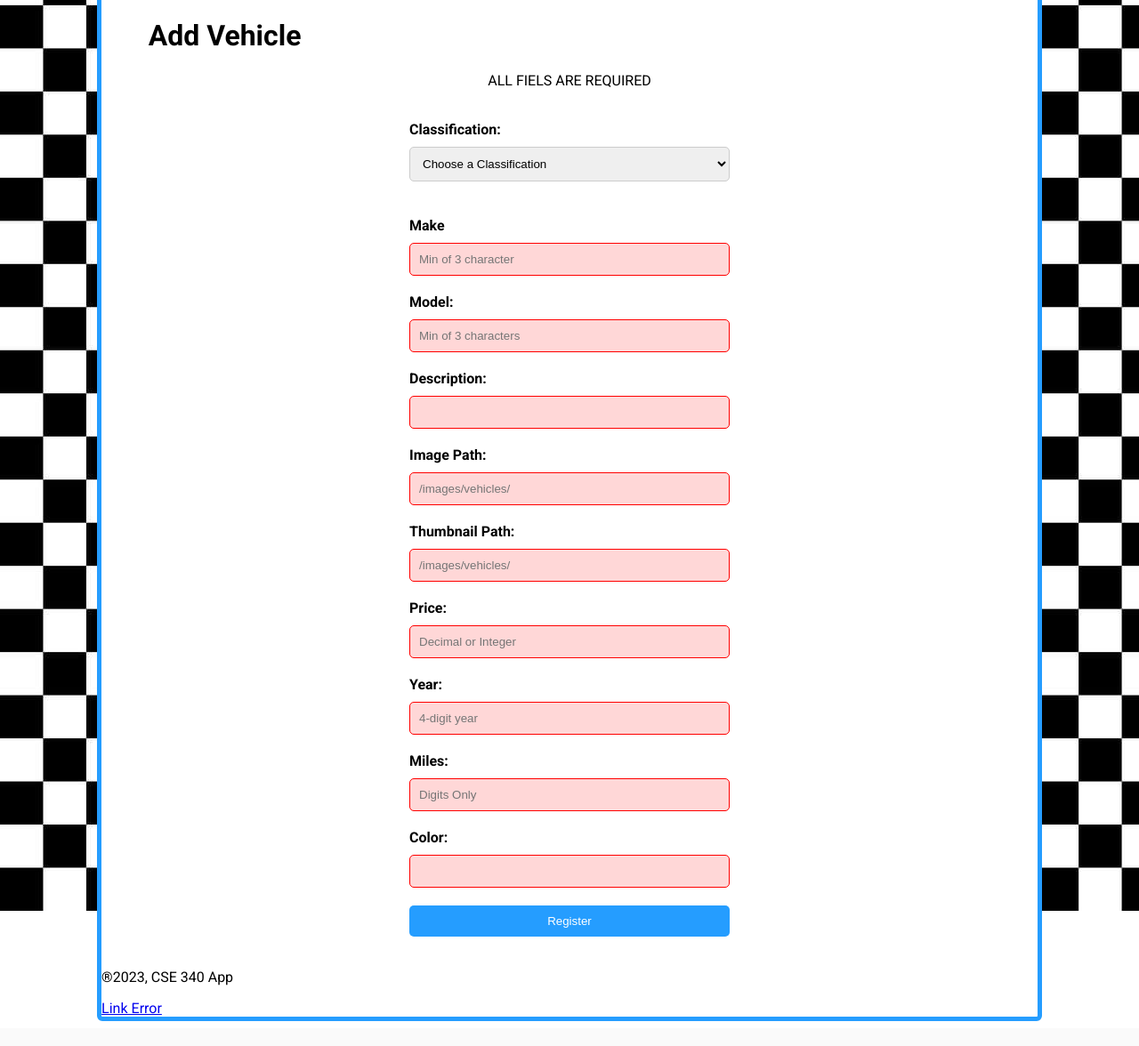
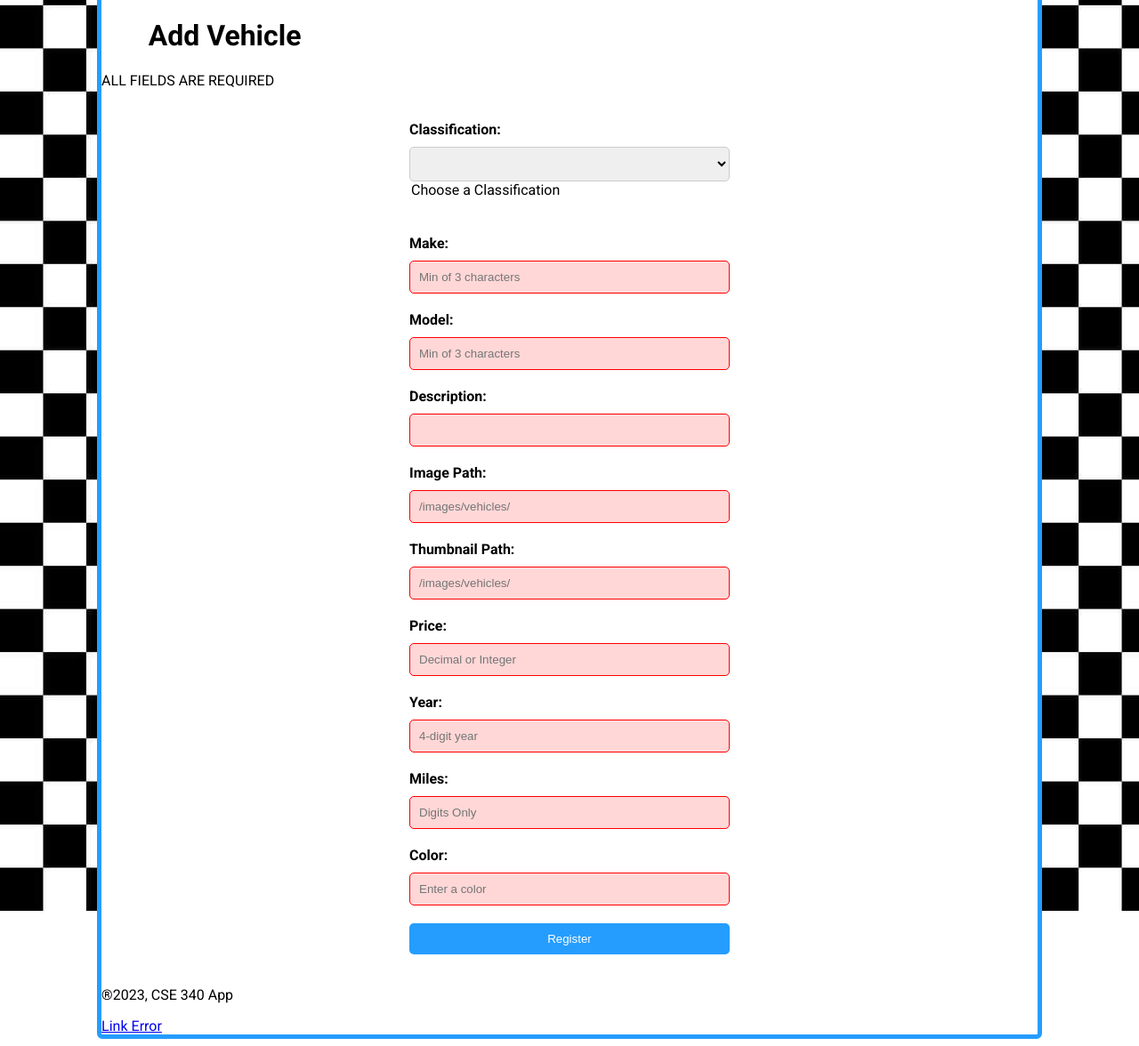
Before and after one commit to jonathanhost/cse340, a Node server app: page /inv/add-vehicle in a window 1280 px wide. Shown: the part 188-1364 px from the top of the page at 89% size. Before the commit the page ends 1336 px from the top, so only its background shows below. Run offline with Node 20, Linux system fonts and the light colour scheme; data that the repository does not hold is empty; some libraries are stand-ins or nearby versions.

Commit message:
fixed html

```diff
--- a/views/inventory/add-vehicle.ejs
+++ b/views/inventory/add-vehicle.ejs
@@ -12,52 +12,64 @@
         <% }) %>
       </ul>
     <% } %>
-<span><p>ALL FIELS ARE REQUIRED</p></span>
+    <p>ALL FIELDS ARE REQUIRED</p>
     <div class="add-vehicle">
         <div class="form-container">
           <form action="/inv/add-vehicle" method="POST" class="registerform-">
             <div class="form-group">
                 <label for="classification">Classification:</label>
                 <div class="form-group">
+                    <select id="classification" name="classification" required>
                         <%- classes %>
+                    </select>
                 </div>
             </div>
+
             <div class="form-group">
-                <label for="inv_make">Make</label>
-                <input type="text" id="inv_make" name="inv_make" required placeholder="Min of 3 character">
+                <label for="inv_make">Make:</label>
+                <input type="text" id="inv_make" name="inv_make" required placeholder="Min of 3 characters">
             </div>
+
             <div class="form-group">
                 <label for="inv_model">Model:</label>
                 <input type="text" id="inv_model" name="inv_model" required placeholder="Min of 3 characters">
             </div>
+
             <div class="form-group">
                 <label for="inv_description">Description:</label>
-              <input type="text" id="inv_description" name="inv_description"  required  >
+                <input type="text" id="inv_description" name="inv_description" required>
             </div>
+
             <div class="form-group">
                 <label for="inv_image">Image Path:</label>
-                <input type="text" id="inv_image" name="inv_image"  required placeholder="/images/vehicles/">
+                <input type="text" id="inv_image" name="inv_image" required placeholder="/images/vehicles/">
             </div>
+
             <div class="form-group">
                 <label for="inv_thumbnail">Thumbnail Path:</label>
-                <input type="text" id="inv_thumbnail" name="inv_thumbnail"  required placeholder="/images/vehicles/">
+                <input type="text" id="inv_thumbnail" name="inv_thumbnail" required placeholder="/images/vehicles/">
             </div>
+
             <div class="form-group">
                 <label for="inv_price">Price:</label>
-                <input type="text" id="inv_price" name="inv_price"  required placeholder="Decimal or Integer">
+                <input type="text" id="inv_price" name="inv_price" required placeholder="Decimal or Integer">
             </div>
+
             <div class="form-group">
                 <label for="inv_year">Year:</label>
-                <input type="text" id="inv_year" name="inv_year"  required placeholder="4-digit year" >
+                <input type="text" id="inv_year" name="inv_year" required placeholder="4-digit year">
             </div>
+
             <div class="form-group">
                 <label for="inv_miles">Miles:</label>
-                <input type="text" id="inv_miles" name="inv_miles"  required placeholder="Digits Only">
+                <input type="text" id="inv_miles" name="inv_miles" required placeholder="Digits Only">
             </div>
+
             <div class="form-group">
                 <label for="inv_color">Color:</label>
-                <input type="password" id="inv_color" name="inv_color"  required >
+                <input type="text" id="inv_color" name="inv_color" required placeholder="Enter a color">
             </div>
+
             <button type="submit">Register</button>
         </form>
         </div>
```
Also changed, not shown: views/inventory/add-classification.ejs (+10 -3 lines). Lines whose indentation alone changed are shown as unchanged.
